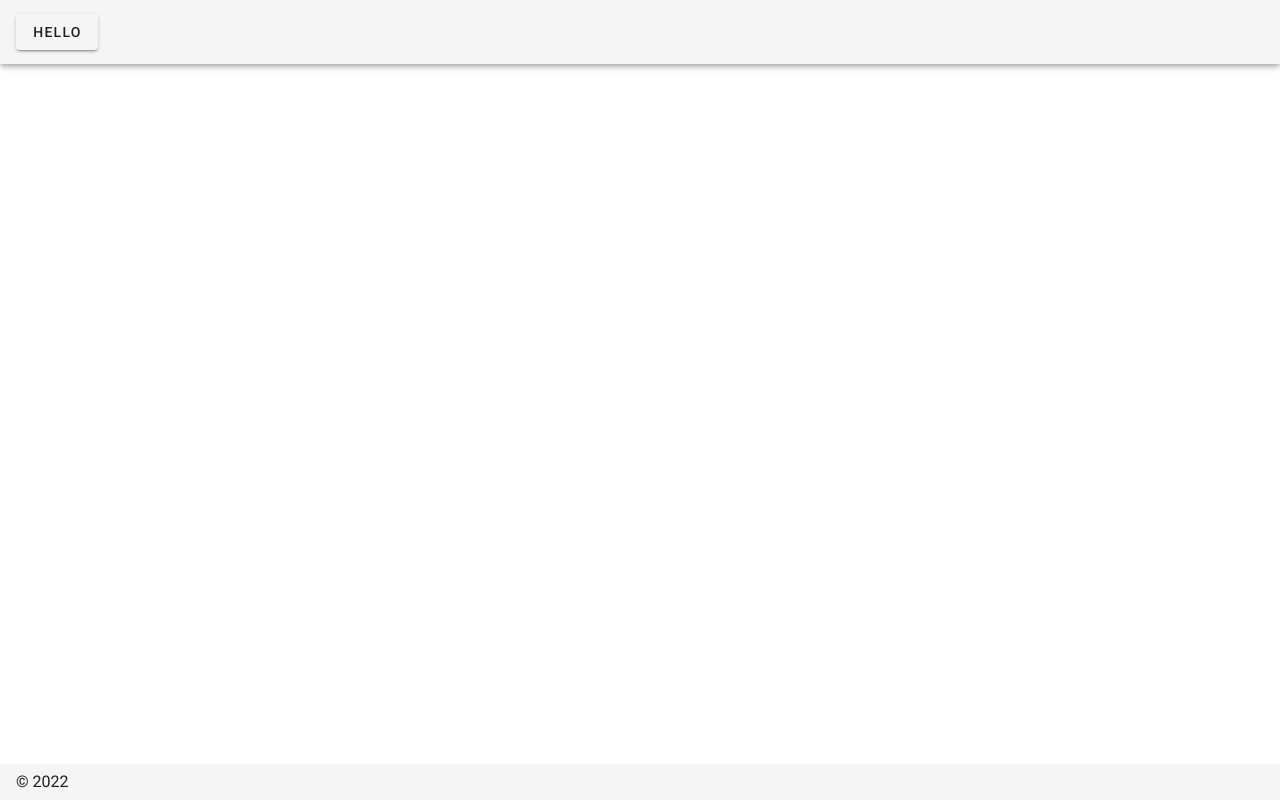
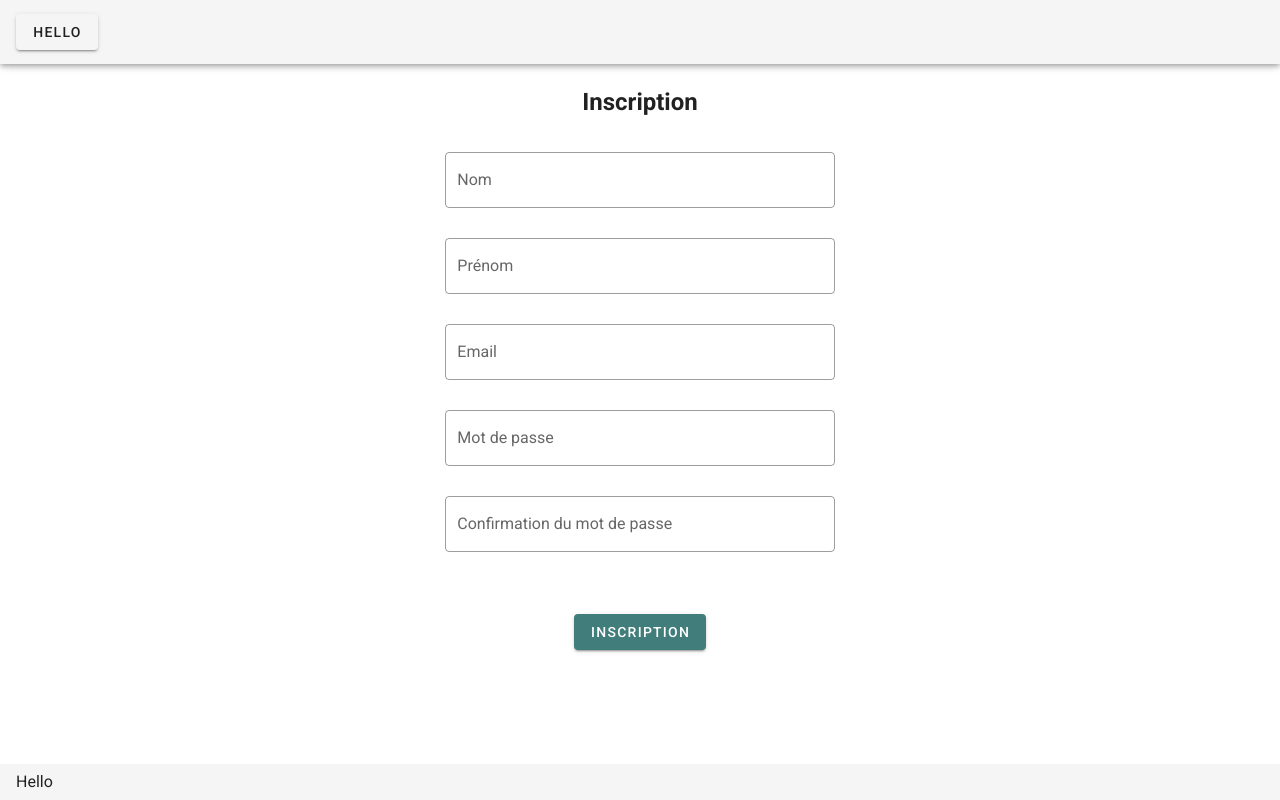
Before and after one commit to VidDevYnov/VidDev-front, a Nuxt app: page /auth/register in a window 1280 px wide. Before the commit this address had no page. Built offline with nearby package versions, Linux system fonts and the light colour scheme.

Commit message:
feat: get articles

```diff
--- a/components/AllArticles.vue
+++ b/components/Articles.vue
@@ -10,9 +10,10 @@
             src="https://avataaars.io/?avatarStyle=Transparent&topType=ShortHairShortCurly&accessoriesType=Prescription02&hairColor=Black&facialHairType=Blank&clotheType=Hoodie&clotheColor=White&eyeType=Default&eyebrowType=DefaultNatural&mouthType=Default&skinColor=Light"
           ></v-img>
         </v-list-item-avatar>
-
         <v-list-item-content>
-          <v-list-item-title>Evan You</v-list-item-title>
+          <v-list-item-title>
+            {{ article.user.firstName }} {{ article.user.lastName }}
+          </v-list-item-title>
         </v-list-item-content>
       </v-list-item>
     </v-card-actions>
@@ -35,3 +36,14 @@
     </v-card-text>
   </v-card>
 </template>
+
+<script>
+export default {
+  props: {
+    article: {
+      type: Object,
+      required: true,
+    },
+  },
+}
+</script>
--- a/layouts/default.vue
+++ b/layouts/default.vue
@@ -2,13 +2,11 @@
   <v-app light>
     <MenuNavBar />
     <v-main>
-      <v-container fluid class="pa-0">
+      <v-container fluid class="pa-0" style="height: 100%">
         <Nuxt />
       </v-container>
     </v-main>
-    <v-footer app>
-      <span>&copy; {{ new Date().getFullYear() }}</span>
-    </v-footer>
+    <v-footer><span>Hello</span></v-footer>
   </v-app>
 </template>
 
--- a/package.json
+++ b/package.json
@@ -15,6 +15,7 @@
     "test": "jest"
   },
   "dependencies": {
+    "axios": "^0.27.2",
     "core-js": "^3.19.3",
     "nuxt": "^2.15.8",
     "vue": "^2.6.14",
--- /dev/null
+++ b/pages/auth/login.vue
@@ -0,0 +1,17 @@
+<template>
+  <div class="d-flex flex-column justify-center" style="height: 100%">
+    <h2 class="text-center ma-5">Connexion</h2>
+    <div class="d-flex justify-center ma-5">
+      <v-col cols="12" sm="10" md="6" lg="4"
+        ><v-text-field label="Email" outlined> </v-text-field>
+        <v-text-field label="Mot de passe" outlined></v-text-field>
+      </v-col>
+    </div>
+    <div class="d-flex justify-center ma-5">
+      <v-btn color="#417D7A" dark> Connexion </v-btn>
+    </div>
+  </div>
+</template>
+<script>
+export default {}
+</script>
--- /dev/null
+++ b/pages/auth/register.vue
@@ -0,0 +1,20 @@
+<template>
+  <div>
+    <h2 class="text-center ma-5">Inscription</h2>
+    <v-row class="justify-center ma-5">
+      <v-col cols="12" offset-xs="12" sm="12" md="6" lg="4"
+        ><v-text-field label="Nom" outlined> </v-text-field>
+        <v-text-field label="Prénom" outlined></v-text-field>
+        <v-text-field label="Email" outlined></v-text-field>
+        <v-text-field label="Mot de passe" outlined></v-text-field>
+        <v-text-field
+          label="Confirmation du mot de passe"
+          outlined
+        ></v-text-field>
+      </v-col>
+    </v-row>
+    <v-row class="justify-center ma-5">
+      <v-btn color="#417D7A" dark> Inscription </v-btn>
+    </v-row>
+  </div>
+</template>
--- a/pages/index.vue
+++ b/pages/index.vue
@@ -13,12 +13,12 @@
       Nos Derniers Articles
     </v-card-title>
 
-    <v-row class="justify-space-around ma-5">
-      <AllArticles />
-      <AllArticles />
-      <AllArticles />
-      <AllArticles />
-      <AllArticles />
+    <v-row
+      v-for="article in $store.state.articles.articles"
+      :key="article.id"
+      class="justify-space-around ma-5"
+    >
+      <Articles :article="article" />
     </v-row>
   </div>
 </template>
@@ -59,5 +59,13 @@ export default {
       ],
     }
   },
+  created() {
+    this.getArticles()
+  },
+  methods: {
+    async getArticles() {
+      await this.$store.dispatch('articles/setArticles')
+    },
+  },
 }
 </script>
--- /dev/null
+++ b/store/articles.js
@@ -0,0 +1,22 @@
+import axios from 'axios';
+
+export const state = () => ({
+    articles: [],
+})
+
+export const mutations = {
+    set(state, { articles, stateName }) {
+        state[stateName] = articles
+    },
+}
+
+export const actions = {
+    async setArticles({ commit }) {
+        try {
+            const articles = await axios.get('http://localhost:8000/api/articles')
+            commit('set', { stateName: 'articles', articles: { ...articles.data['hydra:member'] } })
+        } catch (error) {
+            console.log(error)
+        }
+    },
+}
```
Also changed, not shown: .eslintrc.js, 1 other file (tests, documents, lock files or other folders).
